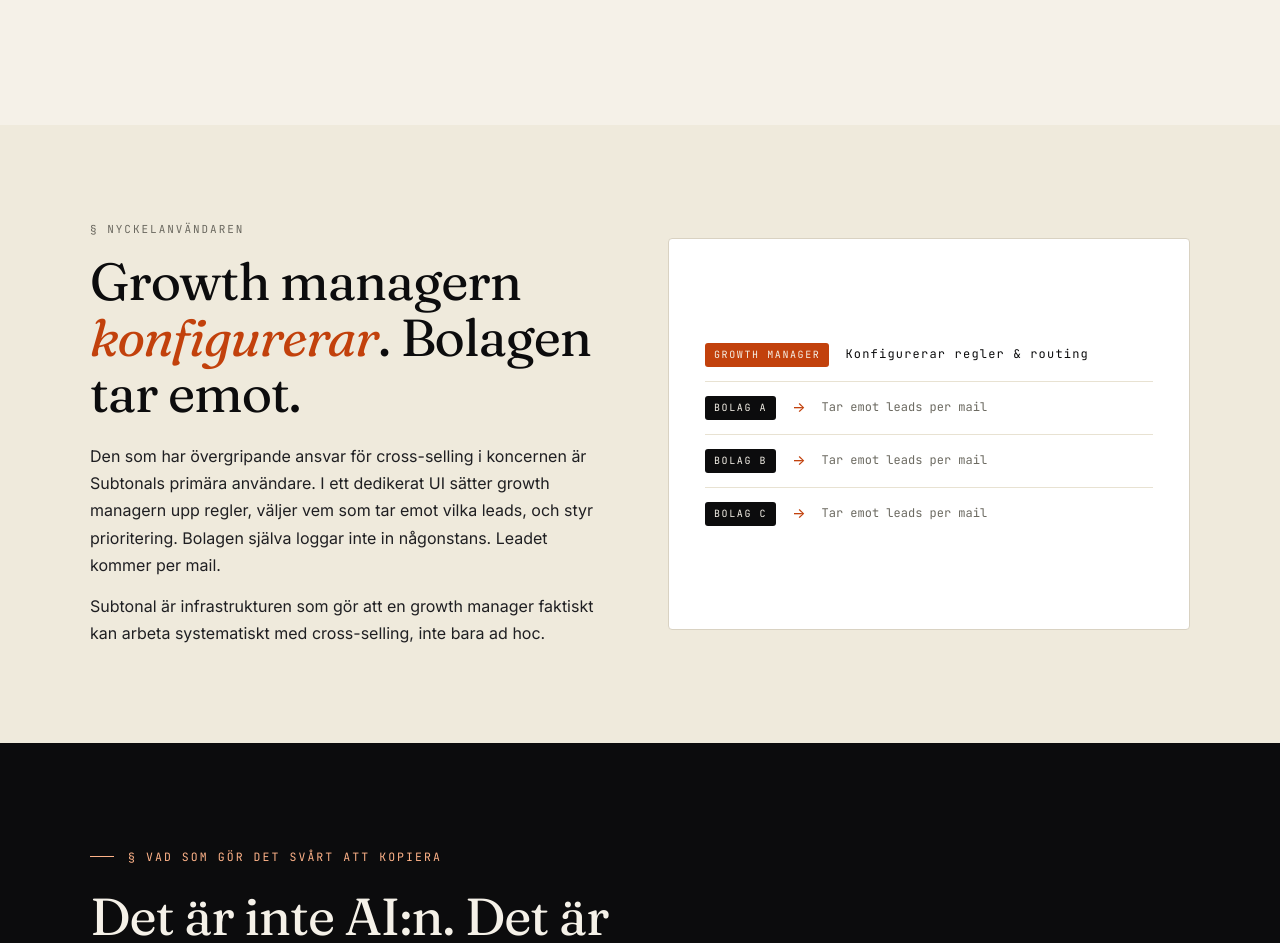
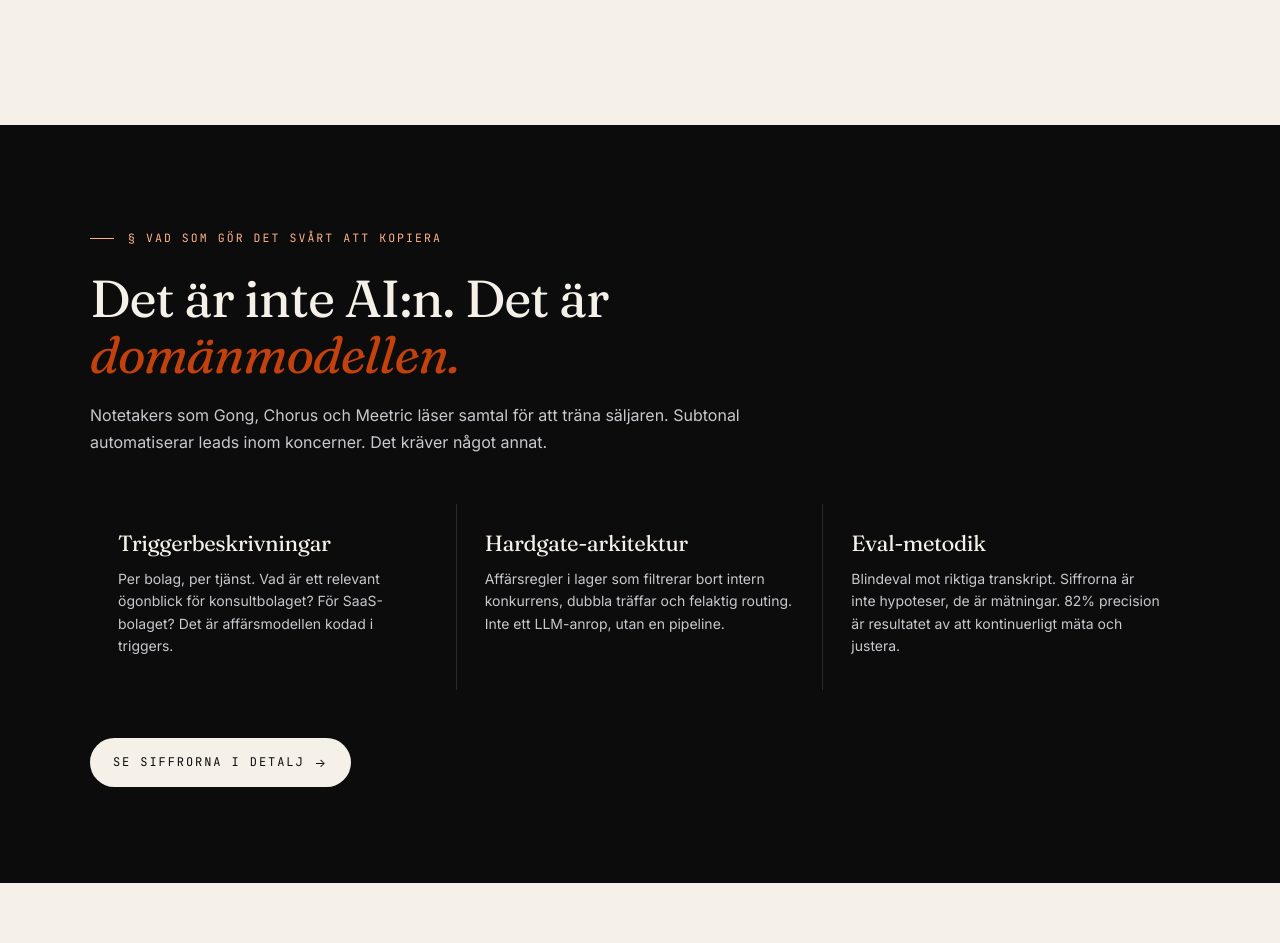
Before and after one commit to Paerapro86/subtonal-web, a plain HTML site: page sa-fungerar.html in a window 1280 px wide. Shown: the part 2060-3003 px from the top of the page. Drawn offline with Linux system fonts and the light colour scheme.

Commit message:
Deploy V1: multi-page editorial site

```diff
--- a/sa-fungerar.html
+++ b/sa-fungerar.html
@@ -253,45 +253,6 @@
     </div>
   </section>
 
-  <!-- GROWTH MANAGER -->
-  <section class="section warm">
-    <div class="shell">
-      <div class="who-grid">
-        <div>
-          <div class="section-tag">§ Nyckelanvändaren</div>
-          <h2 class="h1">Growth managern <em class="accent">konfigurerar</em>. Bolagen tar emot.</h2>
-          <p class="body" style="margin-top: 22px;">
-            Den som har övergripande ansvar för cross-selling i koncernen är Subtonals primära användare. I ett dedikerat UI sätter growth managern upp regler, väljer vem som tar emot vilka leads, och styr prioritering. Bolagen själva loggar inte in någonstans. Leadet kommer per mail.
-          </p>
-          <p class="body" style="margin-top: 14px;">
-            Subtonal är infrastrukturen som gör att en growth manager faktiskt kan arbeta systematiskt med cross-selling, inte bara ad hoc.
-          </p>
-        </div>
-
-        <div class="who-illustration">
-          <div class="who-row">
-            <span class="who-tag accent">Growth Manager</span>
-            <span style="color: var(--ink); font-family: var(--mono); font-size: 12px; letter-spacing: 0.1em;">Konfigurerar regler &amp; routing</span>
-          </div>
-          <div class="who-row">
-            <span class="who-tag">Bolag A</span>
-            <span class="arrow">→</span>
-            <span style="font-family: var(--mono); font-size: 12px; color: var(--muted);">Tar emot leads per mail</span>
-          </div>
-          <div class="who-row">
-            <span class="who-tag">Bolag B</span>
-            <span class="arrow">→</span>
-            <span style="font-family: var(--mono); font-size: 12px; color: var(--muted);">Tar emot leads per mail</span>
-          </div>
-          <div class="who-row">
-            <span class="who-tag">Bolag C</span>
-            <span class="arrow">→</span>
-            <span style="font-family: var(--mono); font-size: 12px; color: var(--muted);">Tar emot leads per mail</span>
-          </div>
-        </div>
-      </div>
-    </div>
-  </section>
 
   <!-- MOAT -->
   <section class="section dark">
```
Also changed, not shown: index.html (+1 -1 lines), kontakt.html (+1 -1 lines), pilot.html (+4 -9 lines).
